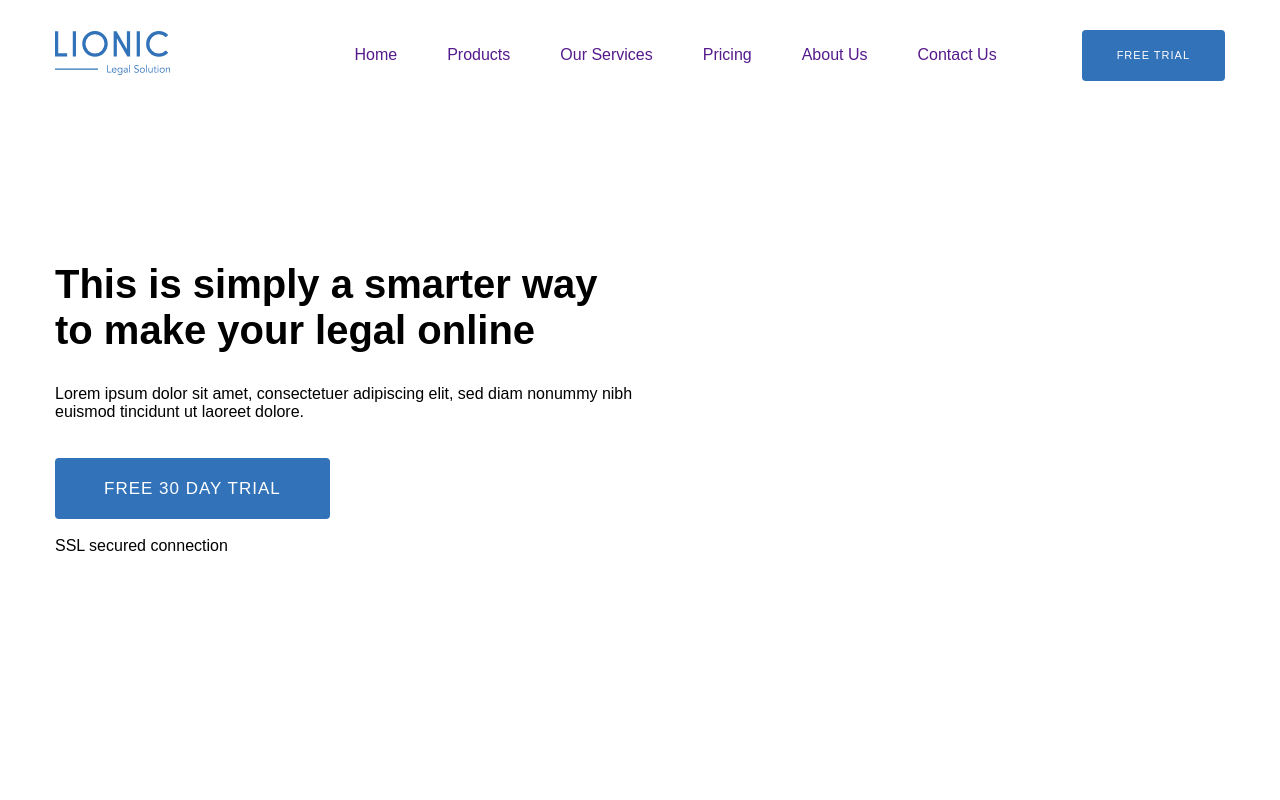
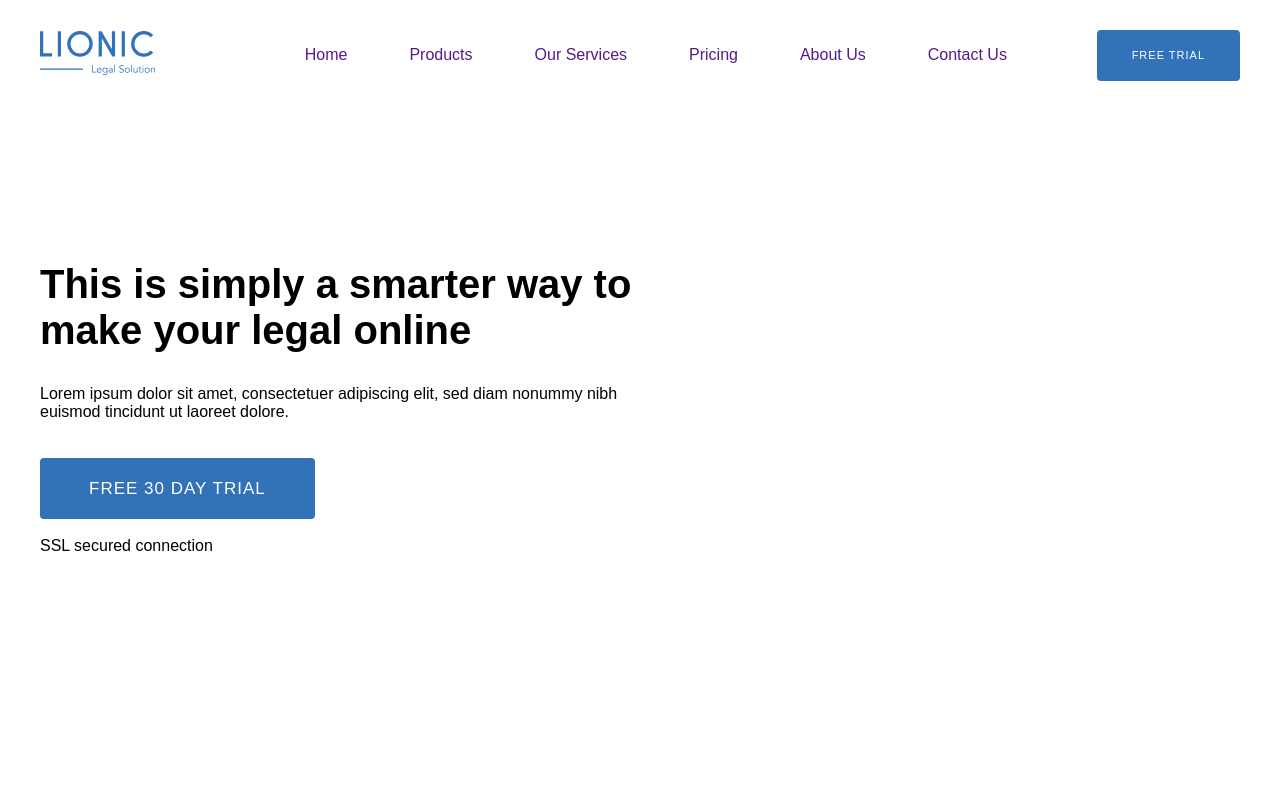
Before and after one commit to JustManForever/Lionic, a plain HTML site: page index.html in a window 1280 px wide. Shown: the top 800 px of the page. Drawn offline with Linux system fonts and the light colour scheme.

Commit message:
change header's style

```diff
--- a/css/style.css
+++ b/css/style.css
@@ -24,8 +24,8 @@ ul {
     max-width: 1200px;
     margin-right: auto;
     margin-left: auto;
-    padding-right: 15px;
-    padding-left: 15px;
+    /* padding-right: 15px;
+    padding-left: 15px; */
 }
 
 .btn {
@@ -55,24 +55,25 @@ ul {
 .header-container {
     display: flex;
     align-items: center;
+    justify-content: space-between;
     height: 100%;
 }
 
 .header-logo {
-    margin-right: auto;
+    margin-right: 147px;
 }
 
 .header-navigation-list {
     display: flex;
-
+    margin: auto;
 }
 
 .header-navigation-item:not(:last-child) {
-    margin-right: 50px;
+    margin-right: 62px;
 }
 
 .header-btn {
-    margin-left: 85px;
+    margin-left: 87px;
 }
 
 /* Offer section */
```
